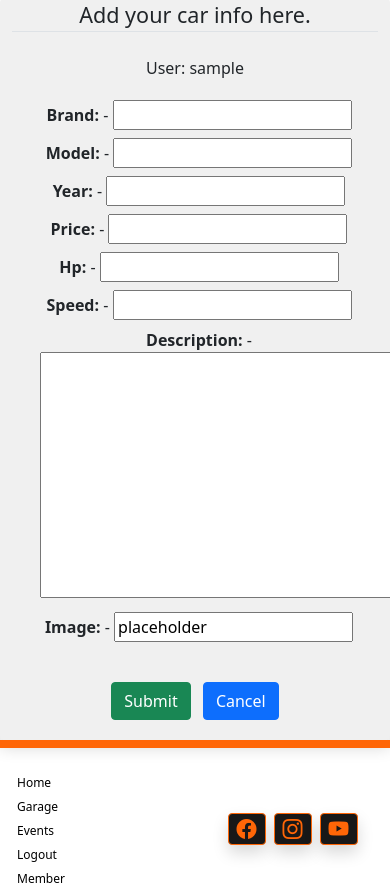
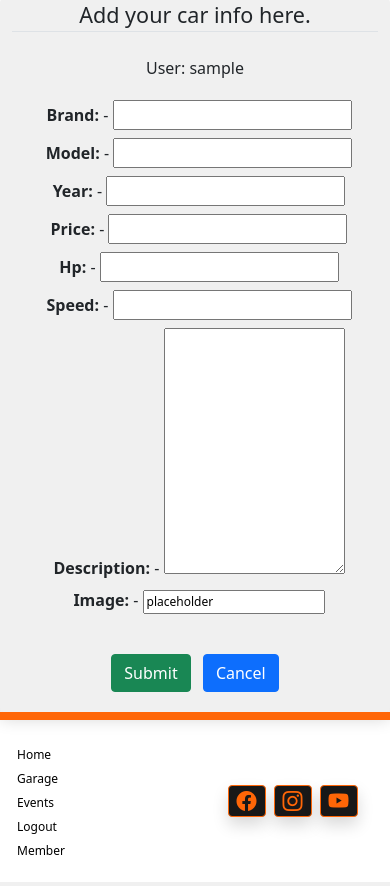
Before and after one commit to guisgrande/fourth-project-ci, a Django app: page /add-car/ in a window 390 px wide; the page is wider, and only the part inside the window is pictured. Shown: the part 128-1014 px from the top of that part. Run offline with Django 3.2, Linux system fonts and the light colour scheme; the visitor is signed in with stand-in values (Sample User, id 1); some libraries are stand-ins or nearby versions.

Commit message:
Add mediaquerie for add car form, description and image responsive

```diff
--- a/static/css/style.css
+++ b/static/css/style.css
@@ -135,6 +135,7 @@
 
 /* !!Media queries!! */
 
+
 @media screen and (max-width: 400px) {
 
 /* Querie for navbar elements */
@@ -157,4 +158,16 @@
     padding: 8px;
 }
 
+/* Querie for forms elements */
+
+/* Querie for add car form */
+
+#id_description {
+    width: 181px;
 }
+
+#id_car_image {
+    font-size: 12px;
+}
+
+}
```
